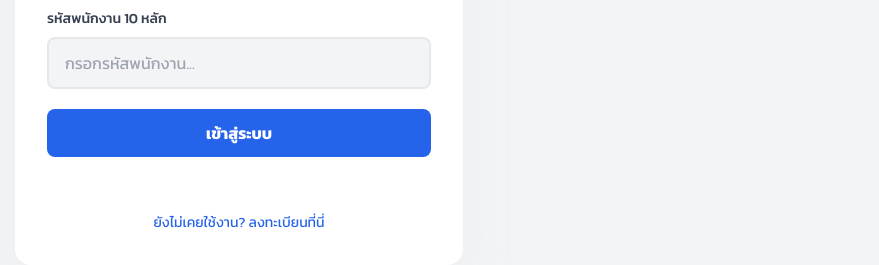
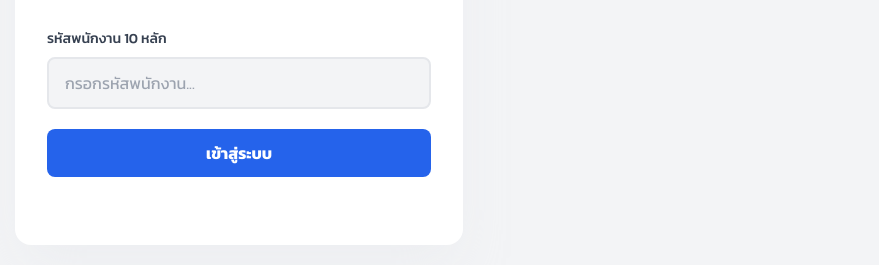
Before and after one commit to safetygbh/RE, a website: page index.html in a window 1280 px wide. Shown: the part 379-644 px from the top of the page, without its empty margins (401-1280 px from the left). Drawn offline with nearby package versions, Linux system fonts and the light colour scheme.

Commit message:
Update index.html

```diff
--- a/index.html
+++ b/index.html
@@ -154,9 +154,6 @@
                     </button>
                 </form>
                 <p id="login-error" class="text-red-500 text-sm mt-4 text-center h-5"></p>
-                <div class="text-center mt-4">
-                    <a href="#" id="show-register-modal-btn" class="text-sm text-blue-600 hover:underline dark:text-blue-400">ยังไม่เคยใช้งาน? ลงทะเบียนที่นี่</a>
-                </div>
             </div>
              <div class="absolute top-4 right-4">
                 <button id="theme-toggle-login" class="p-2 rounded-full bg-gray-200 dark:bg-gray-700 text-gray-600 dark:text-gray-300">
```
